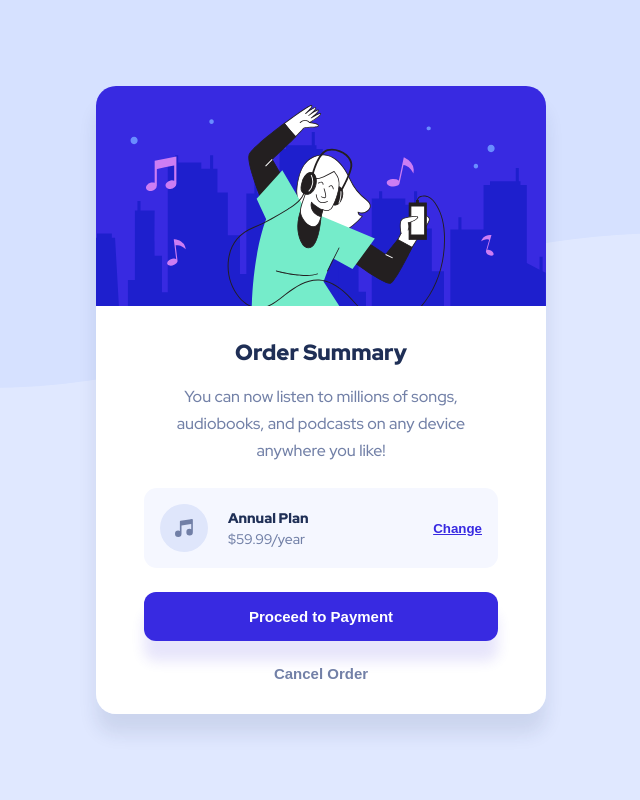
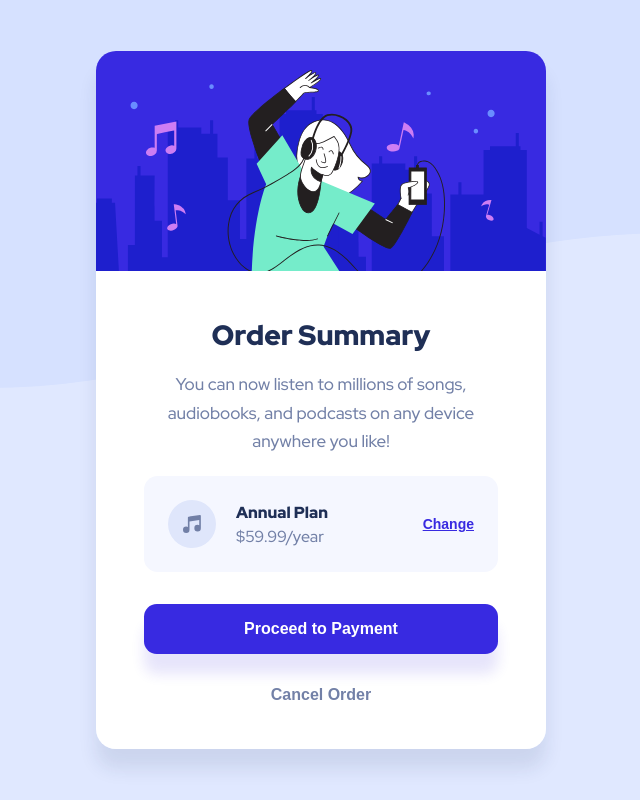
Before and after one commit to hamilton-i7/order_summary_component, a plain HTML site: page index.html in a window 1280 px wide. Shown: the whole page, without its empty margins (319-959 px from the left). Drawn offline with Linux system fonts and the light colour scheme.

Commit message:
Added spacing styles for desktop version

```diff
--- a/scss/_responsive_mixins.scss
+++ b/scss/_responsive_mixins.scss
@@ -3,3 +3,9 @@
         @content;
     }
 }
+
+@mixin responsive_tablet {
+    @media only screen and (min-width: 767px) {
+        @content;
+    }
+}
--- a/scss/_typography.scss
+++ b/scss/_typography.scss
@@ -1,6 +1,10 @@
 body {
     font-family: 'Red Hat Display', sans-serif;
     font-size: 1.6rem;
+
+    @include responsive_tablet() {
+        font-size: 1.7rem;
+    }
 }
 
 .order {
@@ -9,6 +13,10 @@ body {
         font-weight: 900;
         text-align: center;
         font-size: 2.2rem;
+
+        @include responsive_tablet() {
+            font-size: 2.8rem;
+        }
     }
 
     &__description {
@@ -22,23 +30,43 @@ body {
     &__title {
         font-weight: 900;
         font-size: 1.4rem;
+
+        @include responsive_tablet() {
+            font-size: 1.6rem;
+        }
     }
 
     &__price {
         font-size: 1.4rem;
+
+        @include responsive_tablet() {
+            font-size: 1.6rem;
+        }
     }
 
     &__cta {
         font-weight: 900;
+
+        @include responsive_tablet() {
+            font-size: 1.4rem;
+        }
     }
 }
 
 .cta {
     font-size: 1.5rem;
     font-weight: 900;
+
+    @include responsive_tablet() {
+        font-size: 1.6rem;
+    }
 }
 
 .cancel-btn {
     font-size: 1.5rem;
     font-weight: 900;
+
+    @include responsive_tablet() {
+        font-size: 1.6rem;
+    }
 }
--- a/scss/layout/_order_summary.scss
+++ b/scss/layout/_order_summary.scss
@@ -47,6 +47,10 @@ body {
     flex-direction: column;
     padding: 3.2rem 2.4rem;
 
+    @include responsive_tablet() {
+        padding: 4.5rem 4.8rem;
+    }
+
     .order {
         &__title {
             color: $neutral-color-3;
@@ -70,6 +74,12 @@ body {
     max-width: $max-width;
     padding: 1.6rem;
     width: 100%;
+
+    @include responsive_tablet() {
+        margin: 2rem;
+        margin-bottom: 3.2rem;
+        padding: 2.4rem;
+    }
 
     &__details {
         flex-grow: 1;
@@ -123,4 +133,8 @@ body {
     &:hover {
         color: $neutral-color-3;
     }
+
+    @include responsive_tablet() {
+        margin-top: 3.2rem;
+    }
 }
```
Also changed, not shown: css/main.css, 1 other file.
